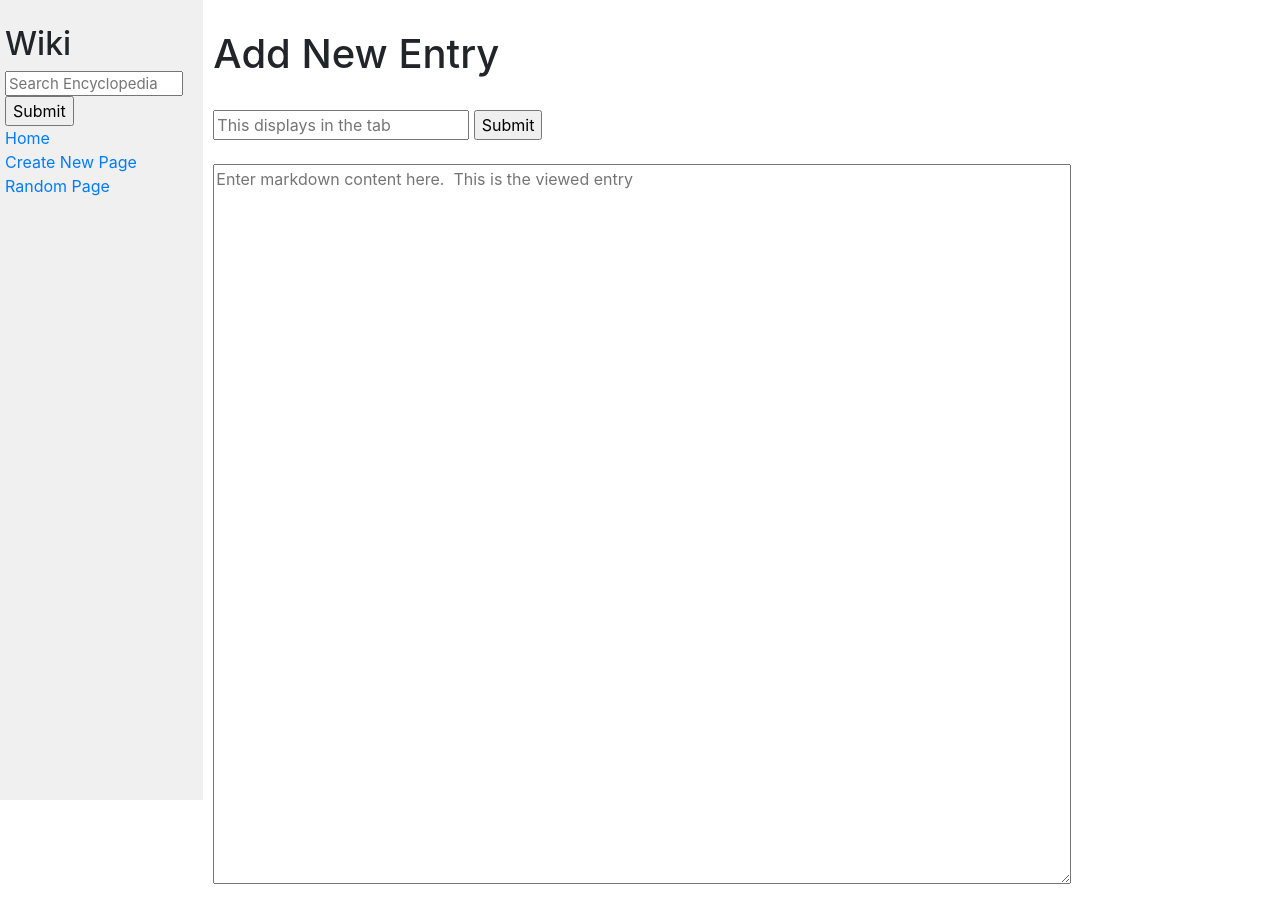
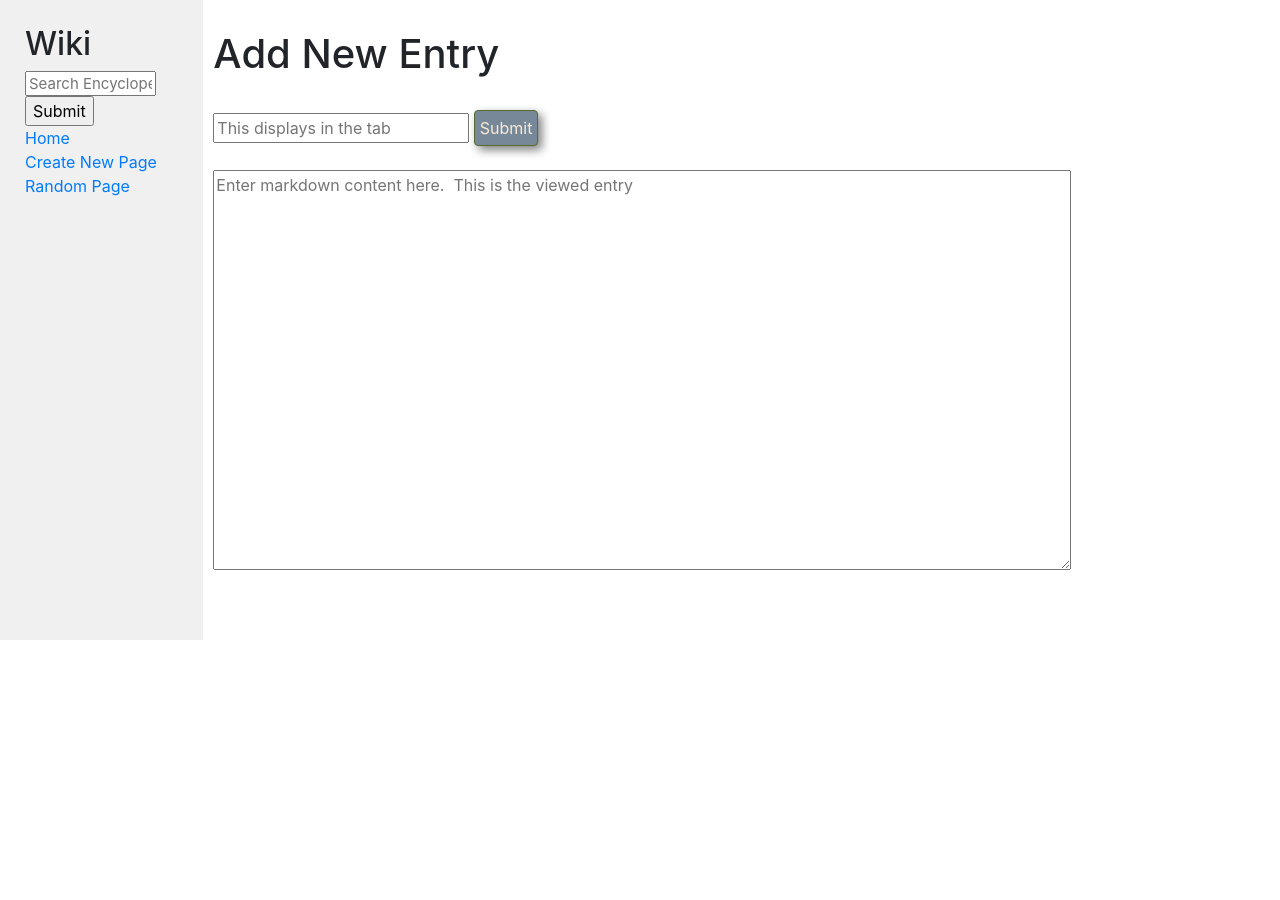
Before and after one commit to Lizanne-B33/wiki, a Django app: page /wiki/add/ in a window 1280 px wide. After the commit the page ends 640 px from the top, so only its background shows below. Run offline with Django 3.2, Linux system fonts and the light colour scheme; some libraries are stand-ins or nearby versions.

Commit message:
With some formatting

```diff
--- a/encyclopedia/static/encyclopedia/styles.css
+++ b/encyclopedia/static/encyclopedia/styles.css
@@ -13,7 +13,7 @@ h1 {
 }
 
 textarea {
-    height: 90vh;
+  height: 50vh;
   width: 80%;
 }
 
@@ -22,23 +22,38 @@ textarea {
 }
 
 .search {
-    width: 100%;
+  width: 80%;
   font-size: 15px;
   line-height: 15px;
 }
 
 .sidebar {
   background-color: #f0f0f0;
-    height: 100vh;
-    padding: 20px;
+  height: 80vh;
+  padding-left: 40px;
+  padding-top: 20px;
 }
 
 .sidebar h2 {
   margin-top: 5px;
 }
-.edit_btn{
+.edit_btn {
   padding: 5px;
   background-color: lightslategray;
-    color:antiquewhite;
+  color: antiquewhite;
+  border-radius: 4px;
+  border-color: darkolivegreen;
+  border-width: 1px;
+  border-style: solid;
+  box-shadow: 4px 4px 10px gray;
+}
 
+@media (max-width: 768px) {
+  .sidebar {
+    height: 50vh;
   }
+  .main {
+    margin-top: -20px;
+    margin-left: 20px;
+  }
+}
--- a/encyclopedia/templates/encyclopedia/add.html
+++ b/encyclopedia/templates/encyclopedia/add.html
@@ -9,7 +9,7 @@
             {% csrf_token %}
             <br />
             {{ form.my_title }}
-            <input type="submit" value="Submit" />
+            <input class=edit_btn type="submit" value="Submit" />
             <br />
             <br />
             {{ form.my_markdown_data }}
--- a/encyclopedia/templates/encyclopedia/edit.html
+++ b/encyclopedia/templates/encyclopedia/edit.html
@@ -6,7 +6,9 @@
     <h1>Edit Entry</h1>
     <div class="edit_form">
         <form action="{% url 'wiki-edit' filename=my_title %}" method="POST">
-            {% csrf_token %} {{ form.as_p }}
+            {% csrf_token %}
+            {{ form.my_markdown_textarea }}
+            <br><br>
             <button type="submit" value="Save">Save</button>
         </form>
     </div>
--- a/encyclopedia/templates/encyclopedia/layout.html
+++ b/encyclopedia/templates/encyclopedia/layout.html
@@ -13,7 +13,7 @@
     </head>
     <body>
         <div class="row">
-            <div class="sidebar col-lg-2 col-md-3">
+            <div class="sidebar col-lg-2 col-md-3 col-sm-4">
                 <h2>Wiki</h2>
                 <div>
                     <form action="{% url 'search_view' %}" method="get">
```
Lines whose indentation alone changed are shown as unchanged.
